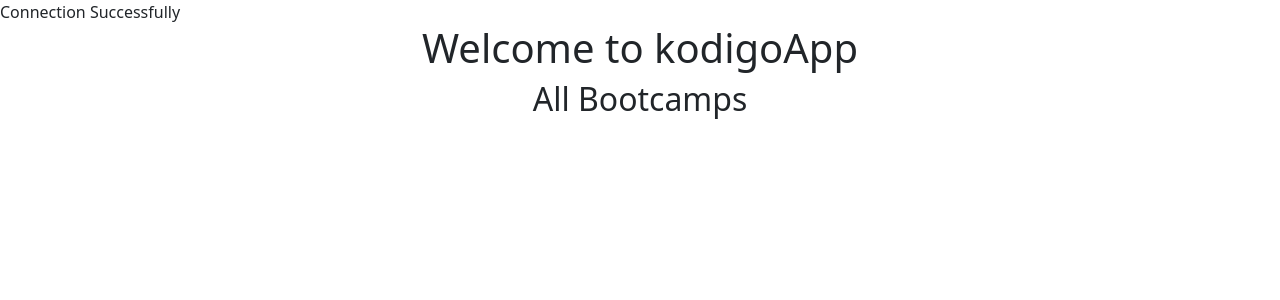
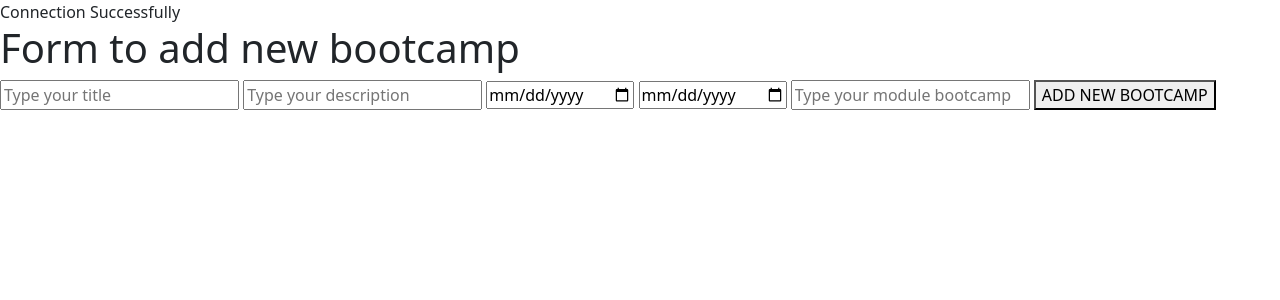
Before and after one commit to jodaflope/kodigoApp, a PHP site: page / in a window 1280 px wide. Shown: the top 300 px of the page. Run offline with PHP 8.4, Linux system fonts and the light colour scheme; data that the repository does not hold is empty; a stand-in replaces the project's code that opens the database connection; some libraries are stand-ins or nearby versions.

Commit message:
:sparkles: feat (Form) : add form to create new bootcamp

```diff
--- a/Controllers/bootcampController.php
+++ b/Controllers/bootcampController.php
@@ -13,6 +13,23 @@ class BootcampController
 
         include './Views/bootcampView.php'; //Controlls views
     }
+
+    public function add()
+    {
+        if ($_SERVER['REQUEST_METHOD'] == 'POST')
+        {
+            $title = $_POST['title'];
+            $description = $_POST['description'];
+            $start_bootcamp = $_POST['start_bootcamp'];
+            $end_bootcamp = $_POST['end_bootcamp'];
+            $modules = $_POST['modules'];
+            $this->bootcamp->add_bootcamp($title, $description, $start_bootcamp, $end_bootcamp, $modules);
+        }
+
+        include './Views/addBootcampView.php';
+    }
+
+
 }
 
 ?>
--- a/Models/bootcampModel.php
+++ b/Models/bootcampModel.php
@@ -31,6 +31,25 @@ class Bootcamp
 
         return $bootcamps;
     }
+
+    //Add Bootcamps
+    public function add_bootcamp($title, $description, $start_bootcamp, $end_bootcamp, $modules)
+    {
+        //Create the consult
+        $sql = "INSERT INTO bootcamps(title, description, start_bootcamp, end_bootcamp, modules)
+        VALUES ('$title','$description','$start_bootcamp', '$end_bootcamp','$modules')
+        ";
+
+        //Ejecutar la consulta
+        $result = $this -> conn -> query ($sql);
+        //Process the consult
+        if ($result)
+        {
+            echo 'New bootcamp created successfully';
+        } else {
+            echo 'Error creating new bootcamp';
+        }
+    }
 }
 
 ?>
--- /dev/null
+++ b/Views/addBootcampView.php
@@ -0,0 +1,16 @@
+<?php require ('templates/Header.php');?>
+
+<h1>Form to add new bootcamp</h1>
+
+<form method="POST" action="<?php $_SERVER ['PHP_SELF']?>">
+<input type="text" name="title" placeholder="Type your title"/>
+<input type="text" name="description" placeholder="Type your description"/>
+<input type="date" name="start_bootcamp" placeholder="Type your start bootcamp"/>
+<input type="date" name="end_bootcamp" placeholder="Type your end bootcamp"/>
+<input type="number" name="modules" placeholder="Type your module bootcamp"/>
+
+<button type="submit">ADD NEW BOOTCAMP</button>
+
+</form>
+
+<?php require ('templates/Footer.php');?>
--- a/index.php
+++ b/index.php
@@ -4,6 +4,6 @@ require_once './Models/bootcampModel.php';
 require_once './Controllers/bootcampController.php';
 
 $controller = new BootcampController ();
-$controller -> index ();
+$controller -> add ();
 
 ?>
```
